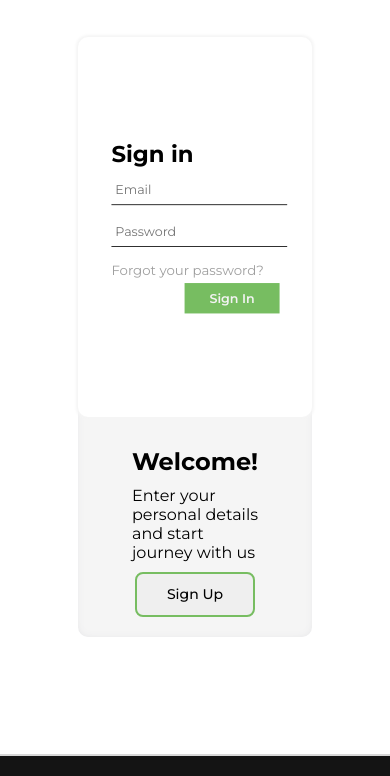
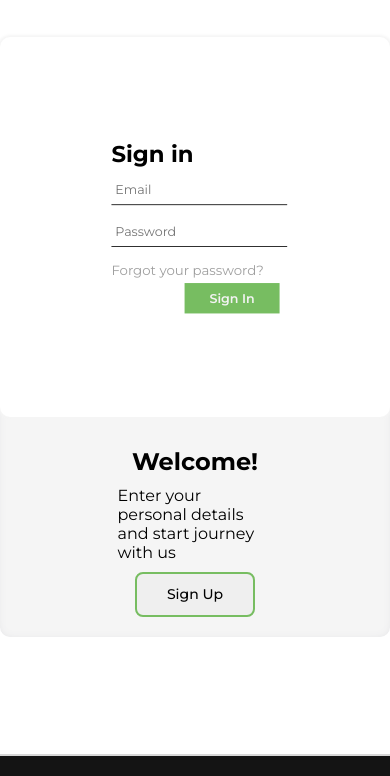
Before and after one commit to AZC88-Labs/AZP88, a plain HTML site: page docs/login.html in a window 390 px wide. Shown: the part 68-844 px from the top of the page. Drawn offline with Linux system fonts and the light colour scheme.

Commit message:
css resp

```diff
--- a/docs/css/style.css
+++ b/docs/css/style.css
@@ -420,12 +420,14 @@ footer .footbutton {
     .contact-box{
         width: 100%;
     }
-    .logform.active{
+    .loginpage, .logform.active{
         flex-direction: column;
+    }
+    .loginbox{
+        width: 100%;
     }
     .Lform{
         width: 100%;
-
     }
     .Lform .content{
         transform: scale(0.95);
```
